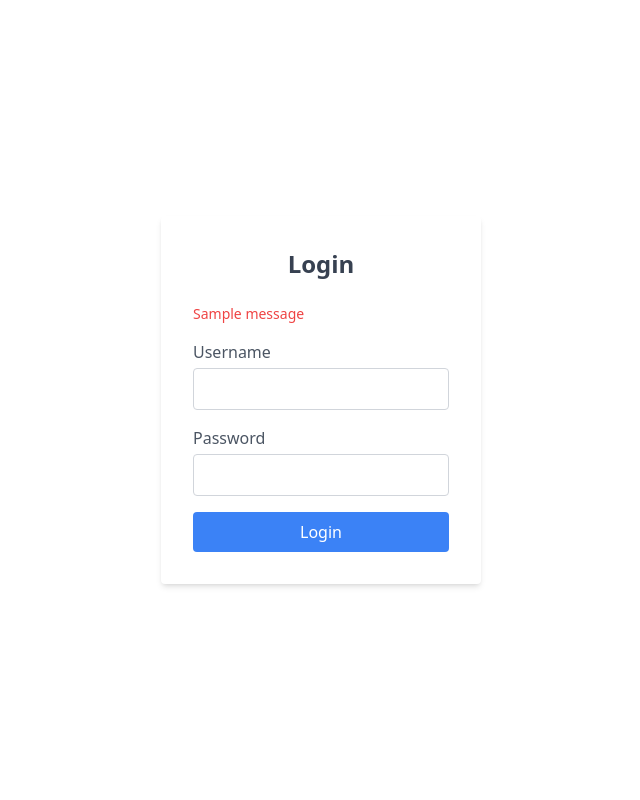
After one commit to Elbin12/ghl-ringcentral, a Django app: page / in a window 1280 px wide. The commit adds this page. Shown: the whole page, without its empty margins (319-959 px from the left). Run offline with Django 5.2, Linux system fonts and the light colour scheme; one stand-in notice (Sample message) is shown; parts of the project's set-up code (start-up, migrations or seed data) failed here and were passed over; some libraries are stand-ins or nearby versions.

Commit message:
Added login and authentication

```diff
--- a/accounts/tasks.py
+++ b/accounts/tasks.py
@@ -3,6 +3,7 @@ from django.conf import settings
 from celery import shared_task
 from accounts.models import GHLAuthCredentials
 from .views import get_company_call_records
+from .models import CeleryIntegrationToggle
 
 GHL_CLIENT_ID = settings.GHL_CLIENT_ID
 GHL_CLIENT_SECRET = settings.GHL_CLIENT_SECRET
@@ -40,4 +41,9 @@ def make_api_call():
 
 @shared_task
 def get_company_call_records_task():
+    toggle = CeleryIntegrationToggle.objects.first()
+    if not toggle or not toggle.enabled:
+        print('returningggggg')
+        return
+    print('workinggggggg frrrrrooommm')
     get_company_call_records()
--- a/accounts/urls.py
+++ b/accounts/urls.py
@@ -8,5 +8,7 @@ urlpatterns = [
     path('auth/tokens/', views.tokens),
     path('ringcentral/access/', views.get_auth_from_jwt),
     path('call-records/', views.get_company_call_records),
-    path("celery/toggle/", views.celery_toggle_view, name="celery_toggle")
+    path("celery/toggle/", views.celery_toggle_view, name="celery_toggle"),
+    path('', views.user_login, name='login'),
+    path('logout/', views.user_logout, name='logout'),
 ]
--- a/accounts/views.py
+++ b/accounts/views.py
@@ -2,6 +2,8 @@ from django.shortcuts import render, redirect
 from django.conf import settings
 from django.http import JsonResponse
 from django.contrib import messages
+from django.contrib.auth import authenticate, login, logout
+from django.contrib.auth.decorators import login_required
 
 
 import requests, base64
@@ -269,9 +271,10 @@ def get_company_call_records():
     print('everything worked..')
     return JsonResponse({"message": "Processed call records successfully"})
 
-
+@login_required(login_url='login')
 def celery_toggle_view(request):
     # Ensure exactly one toggle row exists
+    print("Authenticated:", request.user.is_authenticated)
     toggle, _ = CeleryIntegrationToggle.objects.get_or_create(id=1, defaults={"enabled": True})
 
     if request.method == "POST":
@@ -284,3 +287,22 @@ def celery_toggle_view(request):
         return redirect("celery_toggle")             # named route (see below)
 
     return render(request, "toggle.html", {"toggle": toggle})
+
+def user_login(request):
+    if request.method == "POST":
+        username = request.POST.get("username")
+        password = request.POST.get("password")
+        print(username, password, 'dod')
+        user = authenticate(request, username=username, password=password)
+
+        if user is not None:
+            login(request, user)
+            return redirect("celery_toggle")  # Replace with your desired redirect URL
+        else:
+            messages.error(request, "Invalid username or password")
+
+    return render(request, "login.html")
+
+def user_logout(request):
+    logout(request)
+    return redirect('login')
--- /dev/null
+++ b/templates/base.html
@@ -0,0 +1,13 @@
+<!DOCTYPE html>
+<html lang="en">
+<head>
+    <meta charset="UTF-8">
+    <meta name="viewport" content="width=device-width, initial-scale=1.0">
+    <title>Toggle</title>
+    <script src="https://cdn.tailwindcss.com"></script>
+</head>
+<body>
+    {% block content %}
+    {% endblock content %}
+</body>
+</html>
--- /dev/null
+++ b/templates/login.html
@@ -0,0 +1,37 @@
+{% extends "base.html" %}
+{% load static %}
+
+{% block content %}
+    <div class="w-screen h-screen flex justify-center items-center">
+        <div class="bg-white p-8 rounded shadow-md w-1/4">
+            <h2 class="text-2xl font-bold mb-6 text-center text-gray-700">Login</h2>
+            {% if messages %}
+                <div class="mb-4">
+                    {% for message in messages %}
+                        <p class="text-red-500 text-sm">{{ message }}</p>
+                    {% endfor %}
+                </div>
+            {% endif %}
+
+            <form method="POST" class="space-y-4">
+                {% csrf_token %}
+                <div>
+                    <label class="block text-gray-600 mb-1" for="username">Username</label>
+                    <input id="username" name="username" type="text" required
+                        class="w-full px-3 py-2 border border-gray-300 rounded focus:outline-none focus:ring-2 focus:ring-blue-500">
+                </div>
+
+                <div>
+                    <label class="block text-gray-600 mb-1" for="password">Password</label>
+                    <input id="password" name="password" type="password" required
+                        class="w-full px-3 py-2 border border-gray-300 rounded focus:outline-none focus:ring-2 focus:ring-blue-500">
+                </div>
+
+                <button type="submit"
+                        class="w-full bg-blue-500 hover:bg-blue-600 text-white py-2 rounded transition duration-200">
+                    Login
+                </button>
+            </form>
+        </div>
+    </div>
+{% endblock %}
```
Also changed, not shown: templates/toggle.html (+35 -3 lines), db.sqlite3.
